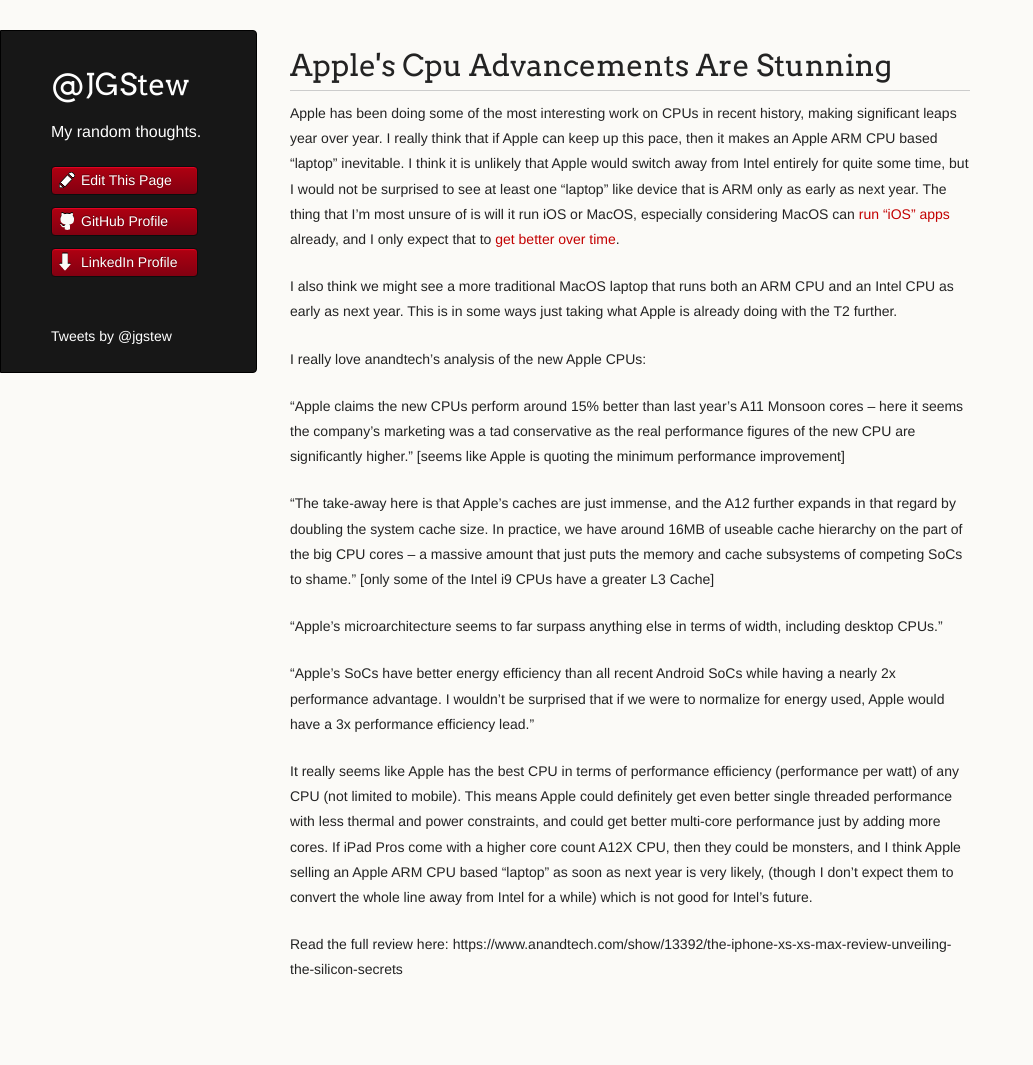
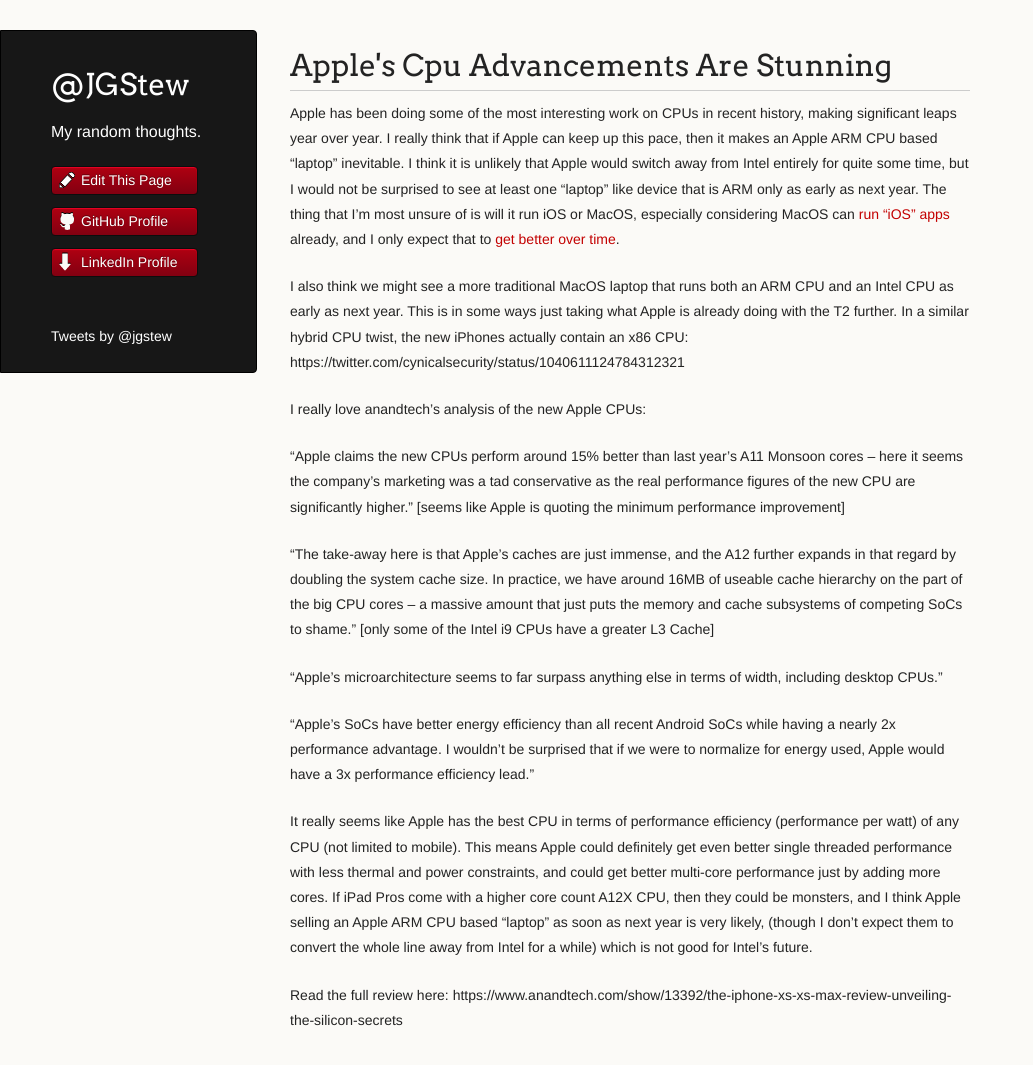
Before and after one commit to jgstew/jgstew.github.io, a Jekyll site: the page built from _posts/2018-10-05-Apple's-CPU-Advancements-Are-Stunning.md, in a window 1280 px wide and 1105 px high. Shown: the top 1065 px of the window, without its empty margins (0-1033 px from the left). Built offline with Jekyll 4.4.1, drawn with Linux system fonts in a browser that asks for light colours; nearby versions of some CDN libraries; comment, search, counter and statistics services are not loaded.

Commit message:
Update 2018-10-05-Apple's-CPU-Advancements-Are-Stunning.md

```diff
--- a/_posts/2018-10-05-Apple's-CPU-Advancements-Are-Stunning.md
+++ b/_posts/2018-10-05-Apple's-CPU-Advancements-Are-Stunning.md
@@ -1,7 +1,7 @@
 
 Apple has been doing some of the most interesting work on CPUs in recent history, making significant leaps year over year. I really think that if Apple can keep up this pace, then it makes an Apple ARM CPU based "laptop" inevitable. I think it is unlikely that Apple would switch away from Intel entirely for quite some time, but I would not be surprised to see at least one "laptop" like device that is ARM only as early as next year. The thing that I'm most unsure of is will it run iOS or MacOS, especially considering MacOS can [run "iOS" apps](https://twitter.com/stroughtonsmith/status/1047465790784585728) already, and I only expect that to [get better over time](https://twitter.com/stroughtonsmith/status/1044577455938437120).
 
-I also think we might see a more traditional MacOS laptop that runs both an ARM CPU and an Intel CPU as early as next year. This is in some ways just taking what Apple is already doing with the T2 further.
+I also think we might see a more traditional MacOS laptop that runs both an ARM CPU and an Intel CPU as early as next year. This is in some ways just taking what Apple is already doing with the T2 further. In a similar hybrid CPU twist, the new iPhones actually contain an x86 CPU: https://twitter.com/cynicalsecurity/status/1040611124784312321
 
 I really love anandtech's analysis of the new Apple CPUs:
 
```
